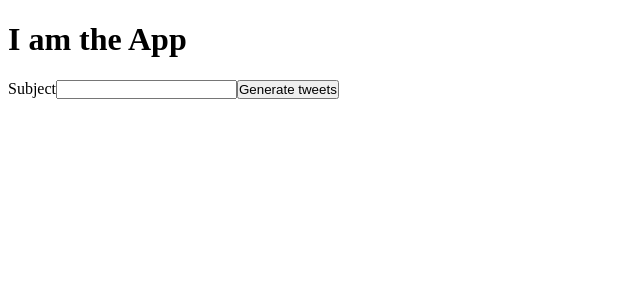
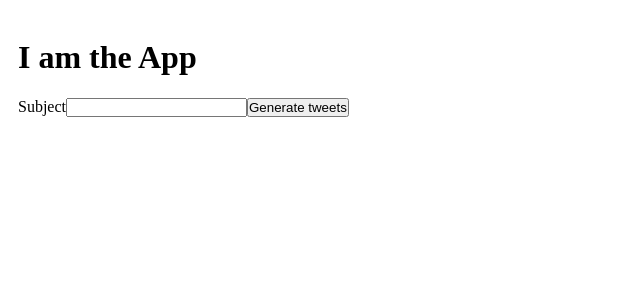
Before and after one commit to uri-ustrell/tweet-maker, a React app: page / in a window 1280 px wide. Shown: the top 300 px of the page, without its empty margins (0-640 px from the left). Built offline with nearby package versions, Linux system fonts and the light colour scheme; the HTML template or start-up script is replaced by a standard one.

Commit message:
styles: min-width

```diff
--- a/src/components/App/App.scss
+++ b/src/components/App/App.scss
@@ -1,5 +1,6 @@
 .wrapper {
-  margin: auto;
+  min-width: 250px;
+  padding: 10px;
 
   // reset styles
   * {
```
